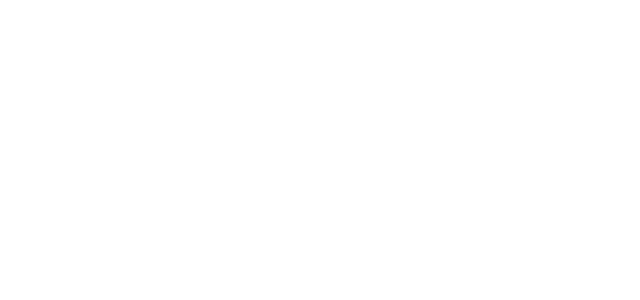
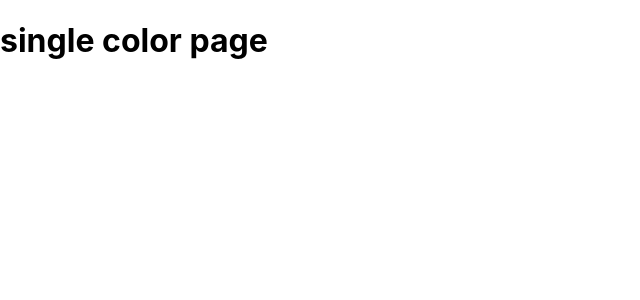
Before and after one commit to hazyikmis/colors-app, a React (Create React App) app: page /palette/1/1 in a window 1280 px wide. Shown: the top 300 px of the page, without its empty margins (0-640 px from the left). Built offline with nearby package versions, Linux system fonts and the light colour scheme.

Commit message:
Add Link to ColorBox and Link

```diff
--- a/src/App.js
+++ b/src/App.js
@@ -39,7 +39,7 @@ class App extends Component {
         />
         */}
         {/* we need to take this "id", retrieve palette data from seedColors and generate palette and finally call Palette component  */}
-        {/* IMNPORTANT!!!: Below you can see the very clever way of using "routeProps", instantly accessing "id" in the route and using it when calling a method */}
+        {/* IMPORTANT!!!: Below you can see the very clever way of using "routeProps", instantly accessing "id" in the route and using it when calling a method */}
         <Route
           exact
           path="/palette/:id"
@@ -51,6 +51,10 @@ class App extends Component {
             />
           )}
         />
+        <Route
+          path="/palette/:paletteId/:colorId"
+          render={() => <h1>single color page</h1>}
+        />
       </Switch>
 
       //<div>
--- a/src/ColorBox.js
+++ b/src/ColorBox.js
@@ -1,4 +1,5 @@
 import React, { Component } from "react";
+import { Link } from "react-router-dom";
 import "./ColorBox.css";
 import { CopyToClipboard } from "react-copy-to-clipboard";
 
@@ -37,7 +38,10 @@ export default class ColorBox extends Component {
             </div>
             <button className="copy-button">Copy</button>
           </div>
-          <span className="see-more">More</span>
+          {/* onClick : stopPropagation used to prevent copy animation */}
+          <Link to="/" onClick={(e) => e.stopPropagation()}>
+            <span className="see-more">More</span>
+          </Link>
         </div>
       </CopyToClipboard>
     );
```
